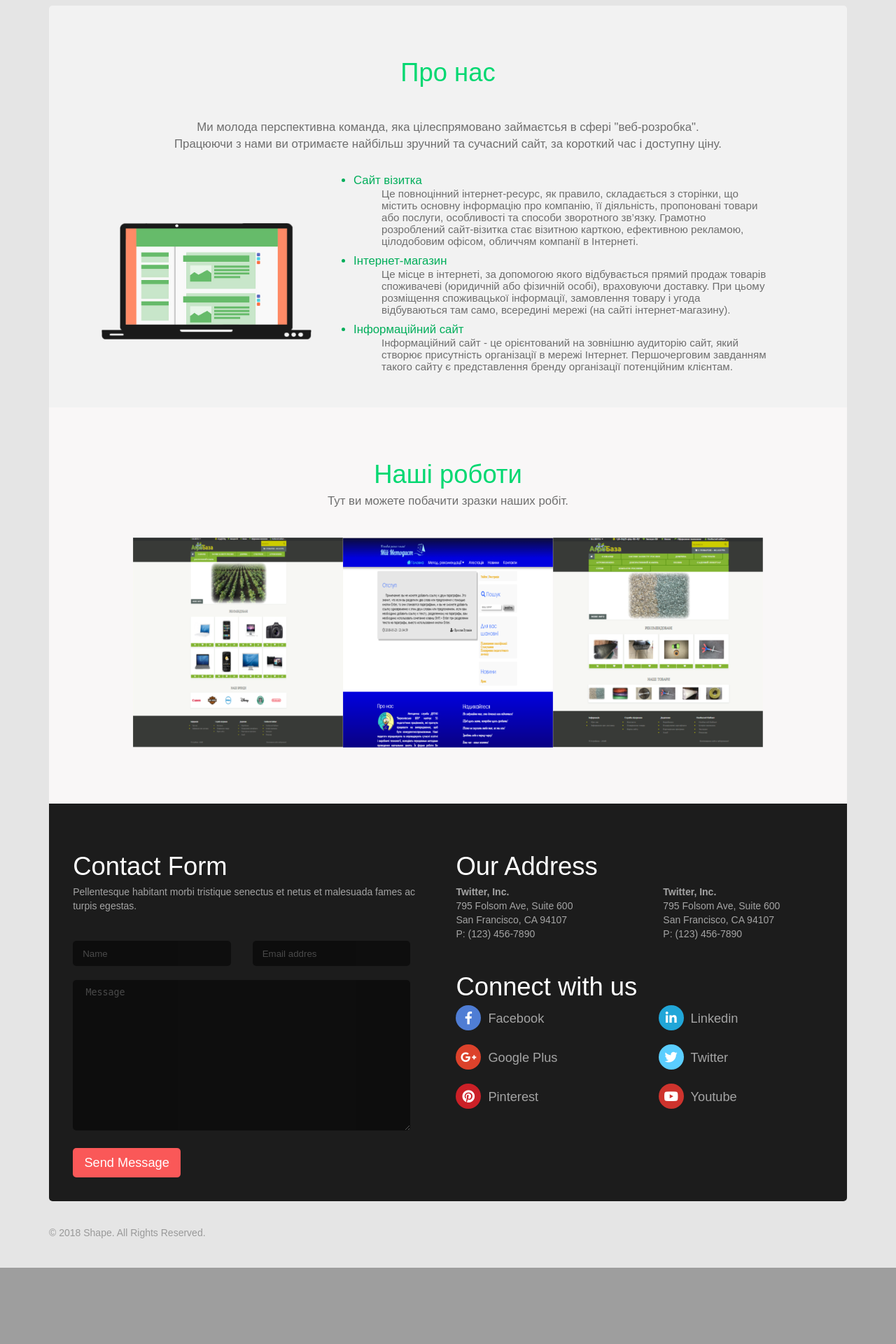
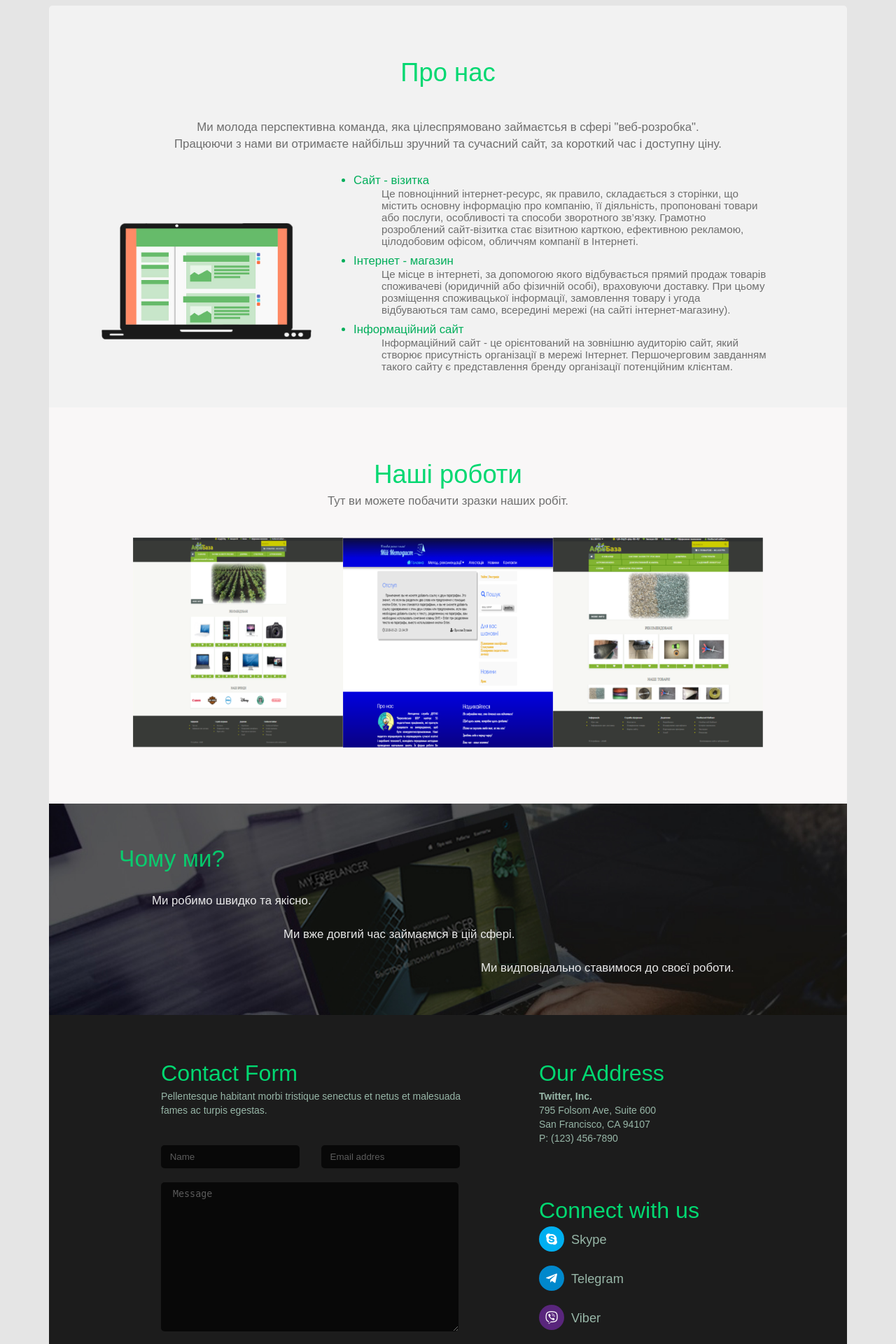
Before and after one commit to Concept-Labs/myfreelancer2, a PHP site: page / in a window 1280 px wide; the page is wider, and only the part inside the window is pictured. Shown: the part 927-2847 px from the top of that part at 70% size. Before the commit the page ends 2738 px from the top of that part, so only its background shows below. Run offline with PHP 8.4, Linux system fonts and the light colour scheme; data that the repository does not hold is empty; some libraries are stand-ins or nearby versions.

Commit message:
оновлення стилів

```diff
--- a/index.php
+++ b/index.php
@@ -85,10 +85,10 @@
 							</div>
 							<div class="cont_content">
 								<ul>
-									<li>Сайт візитка
+									<li>Сайт - візитка
 										<p>Це повноцінний інтернет-ресурс, як правило, складається з сторінки, що містить основну інформацію про компанію, її діяльність, пропоновані товари або послуги, особливості та способи зворотного зв’язку. Грамотно розроблений сайт-візитка стає візитною карткою, ефективною рекламою, цілодобовим офісом, обличчям компанії в Інтернеті. </p>
 									</li>
-									<li>Інтернет-магазин
+									<li>Інтернет - магазин
 										<p>Це місце в інтернеті, за допомогою якого відбувається прямий продаж товарів споживачеві (юридичній або фізичній особі), враховуючи доставку. При цьому розміщення споживацької інформації, замовлення товару і угода відбуваються там само, всередині мережі (на сайті інтернет-магазину).</p>
 									</li>
 									<li>Інформаційний сайт
@@ -134,7 +134,23 @@
 							</div>
 						</div>
 					</div>
+					<div class="why_us_block">
+						<div class="why_us">
+							<div class="why_us_title">
+								<h1>Чому ми?</h1>
+								<br>
+								<p class="title_p1">Ми робимо швидко та якісно.</p>
+								<br>
+								<p class="title_p2">Ми вже довгий час займаємся в цій сфері.</p>
+								<br>
+								<p class="title_p3">Ми видповідально ставимося до своєї роботи.</p>
+							</div>
+
+						</div>
+
+					</div>
 					<div class="contact_form">
+						<div class="con_block">
 							<div class="con_left">
 								<h1>Contact Form</h1>
 								<p>Pellentesque habitant morbi tristique senectus et netus et malesuada fames ac turpis egestas.</p>
@@ -153,23 +169,14 @@
 										San Francisco, CA 94107<br/>
 										P: (123) 456-7890
 									</p>
-									<p class="right"><b>Twitter, Inc.</b><br/>
-										795 Folsom Ave, Suite 600<br/>
-										San Francisco, CA 94107<br/>
-										P: (123) 456-7890
-									</p>
 								</div>
 								<div class="connect">
 									<h1>Connect with us</h1>
 									<div class="contact-left">
-										<a href="#"><i class="fab fa-facebook-f"></i>Facebook</a><br/><br/>
-										<a href="#"><i class="fab fa-google-plus-g"></i></i>Google Plus</a><br/><br/>
-										<a href="#"><i class="fab fa-pinterest"></i>Pinterest</a>
+										<a href="#"><i class="fab fa-skype"></i>Skype</a><br/><br/>
+										<a href="#"><i class="fab fa-telegram-plane"></i>Telegram</a><br/><br/>
+										<a href="#"><i class="fab fa-viber"></i>Viber</a>
 									</div>
-									<div class="contact-right">
-										<a href="#"><i class="fab fa-linkedin-in"></i>Linkedin</a><br/><br/>
-										<a href="#"><i class="fab fa-twitter"></i>Twitter</a><br/>
-										<a href="#"><i class="fab fa-youtube"></i></i>Youtube</a>
 
 								</div>
 							</div>
@@ -177,7 +184,7 @@
 					</div>
 					<div class="footer">
 						<div class="fot-left">
-								<p>© 2018 Shape. All Rights Reserved.</p>
+							<p><span style="color: #02d871">© MY FREELANCER</span> - Design by BULYK | Code by BULAVA</p>
 						</div>
 
 
--- a/style/content.css
+++ b/style/content.css
@@ -62,9 +62,9 @@ input[type="submit"].sub{
 	background-color: #fff;
 	margin-left: 25px;
 	box-shadow: 0 0 20px rgba(2, 216, 113, 0.33);
-	-webkit-transition: all .5s;
-	-o-transition: all .5s;
-	transition: all .5s;
+	-webkit-transition: all .6s;
+	-o-transition: all .6s;
+	transition: all .6s;
 }
 .side_development:hover{
 	margin-top: -5px;
@@ -209,7 +209,41 @@ ul.plan li.plan-price-center{
 	font-size: 330%;
 }
 
-
+.why_us_block{
+	width: 1140px;
+}
+.why_us{
+	width: 100%;
+	height: auto;
+	float: left;
+	margin: 0 auto;
+	background-image: url(../img/myfreelancer2.jpg) ;
+		background-attachment: fixed;
+	background-size: cover;
+	background-position: ;
+	padding: 55px 0 55px 0;
+	z-index: 0;
+}
+.why_us_title{
+	padding: 0 100px;
+	color: #fff;
+	opacity: .9;
+	font-size: 120%;
+}
+.why_us_title h1{
+	color: #02d871;
+	opacity: 1;
+	font-weight: normal;
+}
+p.title_p1{
+	padding-left: 5%;
+}
+p.title_p2{
+	padding-left: 25%;
+}
+p.title_p3{
+	padding-left: 55%;
+}
 .contact_form{
 	width: 1140px;
 	float: left;
@@ -217,21 +251,24 @@ ul.plan li.plan-price-center{
 	background: #1C1C1C;
 	border-radius: 0 0 5px 5px;
 }
-
+.con_block{
+	width: 1000px;
+	margin: 0 auto;
+}
 .con_left{
 	float: left;
 	width: 45%;
-	padding: 3% 0 3% 3%;
+	padding: 3% 6% 3% 9%;
 }
 .contact_form h1{
 	padding-top: 30px;
-	color: #fff;
+	color: #02d871;
 	font-weight: inherit;
-	font-size: 260%;
+	font-size: 230%;
 }
 .contact_form p{
 	padding-bottom: 40px;
-	color: #A4A4A4;
+	color: #bae1cec7;
 	font-size: 100%;
 	float: left;
 }
@@ -245,10 +282,10 @@ input.eml{
 	width: 40%;
 	padding: 2%;
 	border: 0px;
-	opacity: .5;
+	opacity: .7;
 	transition: all .5s;
 	outline:none;
-	color: #424242;
+	color: #bae1cec7;
 }
 
 .con_left input:focus, .con_left textarea:focus{
@@ -257,15 +294,17 @@ input.eml{
 .con_left textarea{
 	background: #000;
 	border-radius: 5px;
-	width: 90%;
+	width: 90.5%;
 	padding: 2%;
 	border: 0px;
 }
 .con_left input[type="submit"]{
 	background:#FA5858;
 	font-size: 130%;
-	width: 30%;
-	transition: 0s;
+	padding: 5px;
+	-webkit-transition: all .3s;
+	-o-transition: all .3s;
+	transition: all .3s;
 	color: #fff;
 	opacity: 1;
 }
@@ -275,7 +314,7 @@ input.eml{
 
 .con_right{
 	float: left;
-	width: 45%;
+	width: 30%;
 	padding: 3% 3% 3% 3%;
 }
 
@@ -284,16 +323,21 @@ p.right{
 	margin-right: 50px;
 }
 
+.connect, .address{
+	width: 100%;
+	height: auto;
+	float: left;
+}
 .connect a{
 	margin-bottom: 20px;
 	float: left;
 	text-decoration: none;
 	font-size: 130%;
-	color: #A4A4A4;
+	color: #bae1cec7;
 	transition: .5s all;
 }
 .connect a:hover{
-	color: #0080FF;
+	color: #02d871;
 }
 
 .contact-left{
@@ -324,25 +368,15 @@ p.right{
 i.fab:hover{
 	opacity: .8;
 }
-.fa-google-plus-g {
-	background: #dc422b;
+.fa-skype{
+	background: #00aff0;
 }
-.fa-facebook-f{
-	background: #4f7dd4;
+.fa-telegram-plane{
+	background: #0088cc;
 }
-.fa-pinterest{
-	background: #cb2027;
+.fa-viber{
+	background: #59267c;
 }
-.fa-linkedin-in{
-	background: #21a6d8;
-}
-.fa-twitter{
-	background: #5bceff;
-}
-.fa-youtube{
-	background: #ce332d;
-}
-
 .contact-right{
 	margin-right: 110px;
 }
```
Lines whose indentation alone changed are shown as unchanged.
